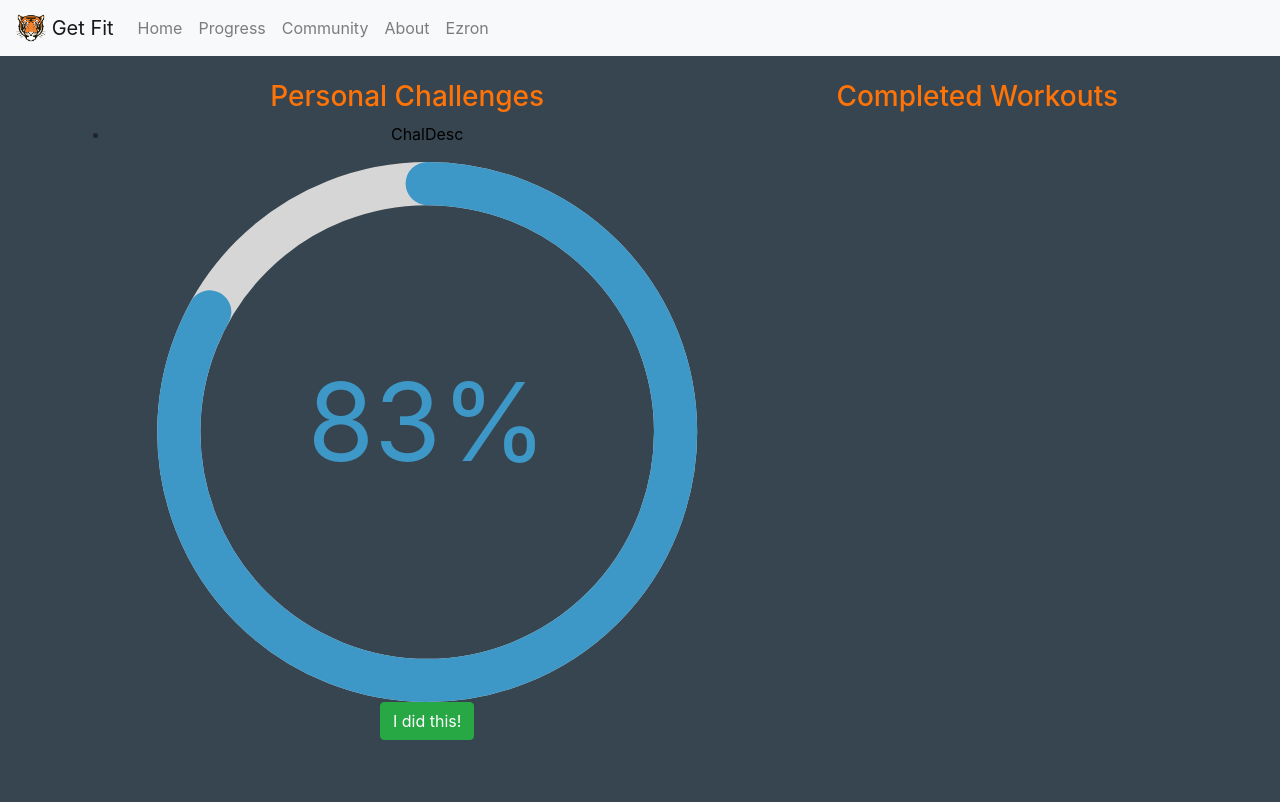
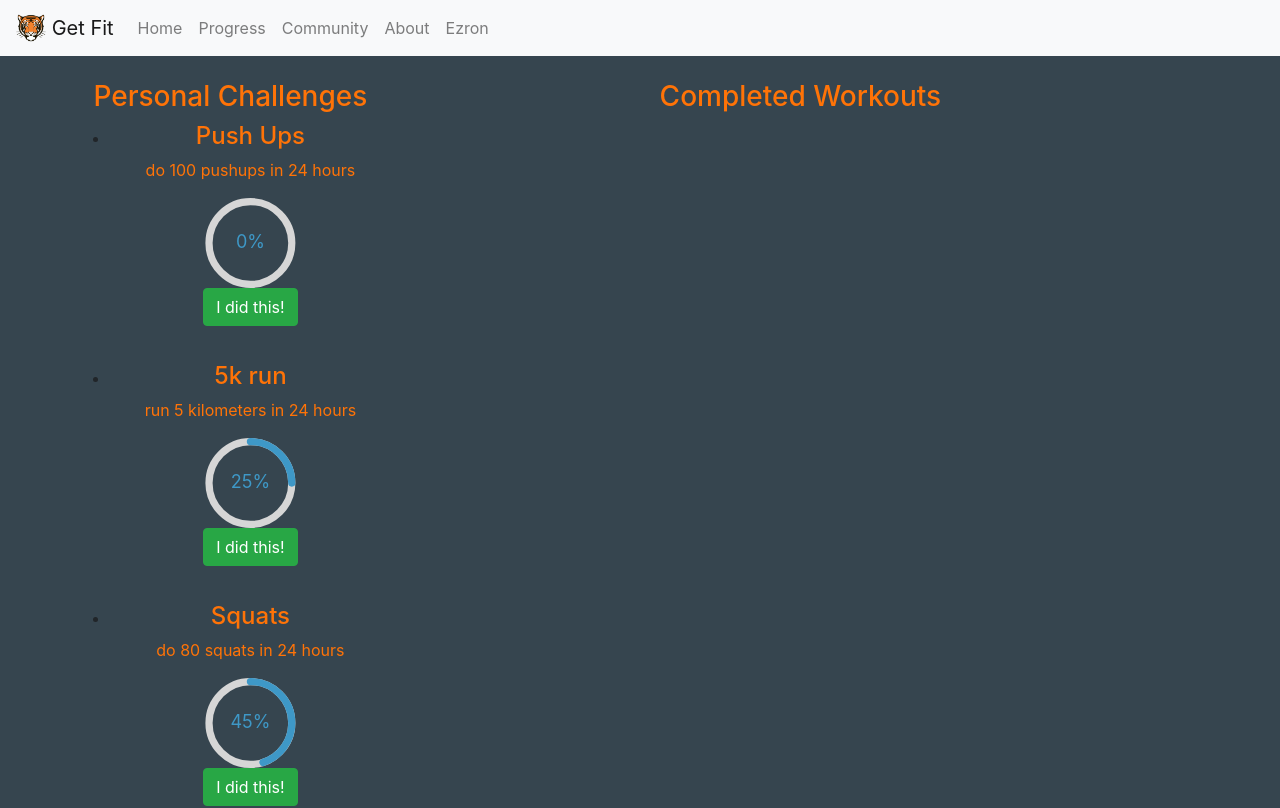
Before and after one commit to Aaron-Lichtblau/get-fit, a React (Create React App) app: page /progress in a window 1280 px wide. Shown: the top 808 px of the page. Built offline with nearby package versions, Linux system fonts and the light colour scheme.

Commit message:
progress bars

```diff
--- a/src/App.css
+++ b/src/App.css
@@ -67,10 +67,16 @@ h3{
   color:#FF7307;
 }
 .challengeProgress{
-  height: 80vh;
+  height: 30vh;
+}
+.challengeProgress p {
+  color: #FF7307;
+}
+.challengeProgress h4 {
+  color: #FF7307;
 }
 .progressBar{
   width: calc(100% - 50px);
-  height: calc(100% - 100px);
+  height: calc(100% - 150px);
   box-sizing: border-box;
 }
--- a/src/ChallengeModal.js
+++ b/src/ChallengeModal.js
@@ -58,6 +58,7 @@ class ChallengeModal extends React.Component {
 handleFileChange(event) {
   const target = event.target;
   const value = target.files[0];
+  console.log(this.state.challenge)
   console.log(value);
 
   this.setState({
@@ -90,7 +91,9 @@ handleCaptionChange(e) {
         width ="60"
         accept=".jpeg"
         onChange={this.handleFileChange}/>
-      <Form.Control type="text" name="caption" placeholder="Tell us about it..." value={this.state.caption} onChange={this.handleCaptionChange}/>
+      <Form.Group controlId="workoutCaption">
+        <Form.Control type="text" placeholder="Tell us about it..." value={this.state.caption} onChange={this.handleCaptionChange}/>
+      </Form.Group>
     </Modal.Body>
       <Modal.Footer>
         <Button
--- a/src/Progress.js
+++ b/src/Progress.js
@@ -10,7 +10,11 @@ class ChallengeTable extends React.Component {
   constructor(props){
     super(props);
     this.state = {
-      challengeProgressStates: [{challenge: 'ChallengeName', description: 'ChalDesc', progress: 83}]
+      challengeProgressStates: [{challenge: 'Push Ups', description: 'do 100 pushups in 24 hours', progress: 0},
+      {challenge: '5k run', description: 'run 5 kilometers in 24 hours', progress: 25},
+      {challenge: 'Squats', description: 'do 80 squats in 24 hours', progress: 45},
+      {challenge: 'Yoga', description: 'do 45 minutes of yoga in 24 hours', progress: 83},
+      {challenge: 'Sprints', description: 'sprint 40 meters 10 times in 24 hours', progress: 55}]
     };
   }
   renderChallengeProgress(challengeProgress){
@@ -55,10 +59,10 @@ class ChallengeProgress extends React.Component {
   render(){
   return(
     <div className="challengeProgress">
-    <h4>{this.state.name}</h4>
+    <h4>{this.state.challenge}</h4>
     <p>{this.state.description}</p>
     <CircularProgressbar className="progressBar" value={this.state.progress} text={`${this.state.progress}%`}/>
-    <ChallengeModal updateState={(data) => this.updateState(data)}></ChallengeModal>
+    <ChallengeModal challenge= {this.state.challenge} updateState={(data) => this.updateState(data)}></ChallengeModal>
     </div>
   );
 }
```
Also changed, not shown: 2 other files (tests, documents, lock files or other folders).
